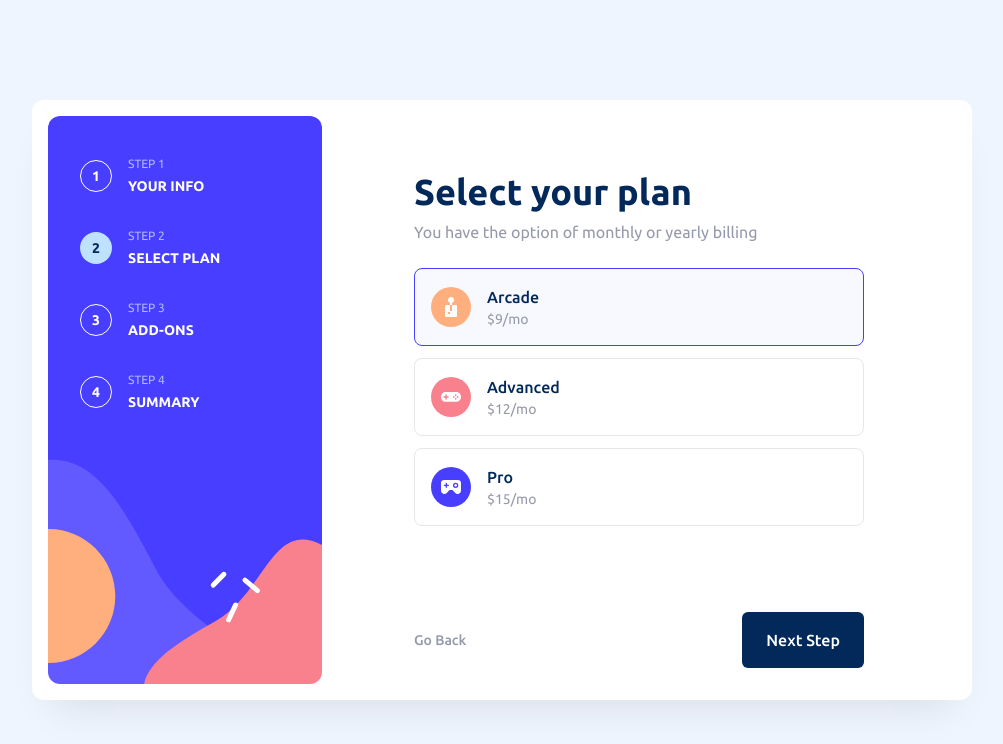
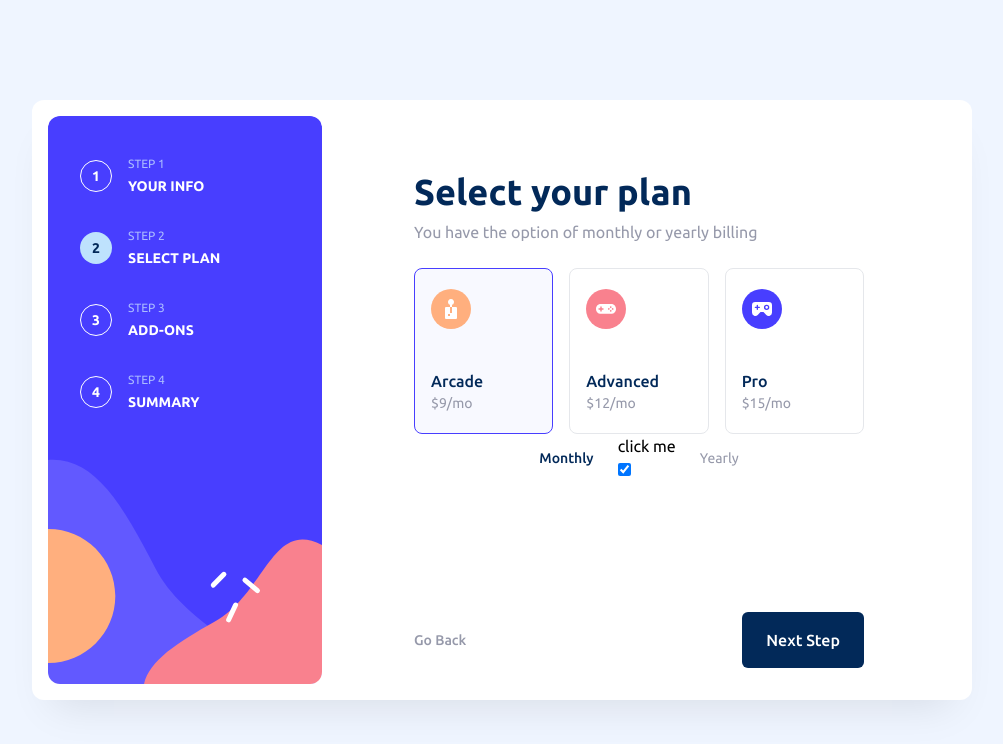
Before and after one commit to DevCeur/multi-step-form, a Next.js app: page / in a window 1280 px wide. Shown: the top 744 px of the page, without its empty margins (138-1141 px from the left). Built offline with nearby package versions, Linux system fonts and the light colour scheme.

Commit message:
[feat]: create basic select plan billing input

```diff
--- /dev/null
+++ b/src/components/select-plan-billing-input/index.ts
@@ -0,0 +1 @@
+export * from "./select-plan-billing-input";
--- /dev/null
+++ b/src/components/select-plan-billing-input/select-plan-billing-input.tsx
@@ -0,0 +1,49 @@
+import type { ChangeEvent } from "react";
+
+import { useMultiStepForm } from "@/lib/multi-step-form-state";
+
+export const SelectPlanBillingInput = () => {
+  const { selectedPlan, updateSelectedPlan } = useMultiStepForm((state) => ({
+    selectedPlan: state.formData.selectedPlan,
+    updateSelectedPlan: state.updateSelectedPlan,
+  }));
+
+  const handleSelectPlanBilling = (e: ChangeEvent<HTMLInputElement>) => {
+    updateSelectedPlan({
+      identifier: selectedPlan.identifier,
+      billing: e.target.checked ? "monthly" : "yearly",
+    });
+  };
+
+  return (
+    <div className="w-full flex justify-center items-center space-x-6">
+      <span
+        className={`text-sm ${
+          selectedPlan.billing === "monthly" ? "text-denim font-medium" : "text-grey-default"
+        }`}
+      >
+        Monthly
+      </span>
+
+      <label>
+        <div>click me</div>
+
+        <input
+          type="checkbox"
+          name="selectedPlanBilling"
+          value={selectedPlan.billing}
+          checked={selectedPlan.billing === "monthly"}
+          onChange={handleSelectPlanBilling}
+        />
+      </label>
+
+      <span
+        className={`text-sm ${
+          selectedPlan.billing === "yearly" ? "text-denim font-medium" : "text-grey-default"
+        }`}
+      >
+        Yearly
+      </span>
+    </div>
+  );
+};
--- a/src/components/select-plan-input/select-plan-input.tsx
+++ b/src/components/select-plan-input/select-plan-input.tsx
@@ -1,25 +1,28 @@
-import type { InputHTMLAttributes } from "react";
+import Image from "next/image";
+
+import type { ChangeEvent } from "react";
 
 import { useMultiStepForm } from "@/lib/multi-step-form-state";
-import Image from "next/image";
 
 type SelectPlanInputProps = {
   iconUrl: string;
   identifier: string;
   name: string;
   price: number;
-} & InputHTMLAttributes<HTMLInputElement>;
+};
 
-export const SelectPlanInput = ({
-  name,
-  price,
-  identifier,
-  iconUrl,
-  ...inputProps
-}: SelectPlanInputProps) => {
-  const { selectedPlan } = useMultiStepForm((state) => ({
+export const SelectPlanInput = ({ name, price, identifier, iconUrl }: SelectPlanInputProps) => {
+  const { updateSelectedPlan, selectedPlan } = useMultiStepForm((state) => ({
     selectedPlan: state.formData.selectedPlan,
+    updateSelectedPlan: state.updateSelectedPlan,
   }));
+
+  const handleSelectPlan = (e: ChangeEvent<HTMLInputElement>) => {
+    updateSelectedPlan({
+      identifier: e.target.value as any,
+      billing: selectedPlan.billing,
+    });
+  };
 
   const formattedPrice = selectedPlan.billing === "monthly" ? price : price * 10;
 
@@ -28,11 +31,11 @@ export const SelectPlanInput = ({
   return (
     <label
       htmlFor={identifier}
-      className={`w-full p-4 flex justify-start items-center border ${
+      className={`w-full p-4 lg:px-4 lg:py-5 flex lg:flex-col justify-start items-center lg:items-start border ${
         isPlanSelected ? "bg-grey-lightest border-purple" : "border-stroke-default"
       } hover:border-purple rounded-lg transition-colors duration-200 cursor-pointer`}
     >
-      <div className="relative w-10 h-10 mr-4">
+      <div className="relative w-10 h-10 mr-4 lg:mr-0 lg:mb-10">
         <Image src={iconUrl} alt={identifier} layout="fill" style={{ objectFit: "contain" }} />
       </div>
 
@@ -46,8 +49,8 @@ export const SelectPlanInput = ({
         id={identifier}
         type="radio"
         name="selectedPlan"
+        onChange={handleSelectPlan}
         value={identifier}
-        {...inputProps}
       />
     </label>
   );
--- a/src/components/steps/select-plan-step/select-plan-step.tsx
+++ b/src/components/steps/select-plan-step/select-plan-step.tsx
@@ -1,37 +1,23 @@
-import { ChangeEvent, useState } from "react";
-
 import { PLANS } from "@/utils/enum";
 
 import { StepWrapper } from "@/components/step-wrapper";
 import { SelectPlanInput } from "@/components/select-plan-input";
-import { useMultiStepForm } from "@/lib/multi-step-form-state";
+import { SelectPlanBillingInput } from "@/components/select-plan-billing-input";
 
 export const SelectPlanStep = () => {
-  const { updateSelectedPlan, selectedPlan } = useMultiStepForm((state) => ({
-    selectedPlan: state.formData.selectedPlan,
-    updateSelectedPlan: state.updateSelectedPlan,
-  }));
-
-  const handleSelectPlan = (e: ChangeEvent<HTMLInputElement>) => {
-    e.preventDefault();
-
-    updateSelectedPlan({
-      identifier: e.target.value as any,
-      billing: selectedPlan.billing,
-    });
-  };
-
-  const handleSelectPlanBilling = () => {};
-
   return (
     <StepWrapper
       title="Select your plan"
       description="You have the option of monthly or yearly billing"
     >
-      <div className="flex flex-col justify-center items-start space-y-3">
+      <div className="flex flex-col lg:flex-row justify-center items-start space-y-3 lg:space-y-0 lg:space-x-4">
         {PLANS.map((plan) => (
-          <SelectPlanInput key={plan.identifier} onChange={handleSelectPlan} {...plan} />
+          <SelectPlanInput key={plan.identifier} {...plan} />
         ))}
+      </div>
+
+      <div>
+        <SelectPlanBillingInput />
       </div>
     </StepWrapper>
   );
```
